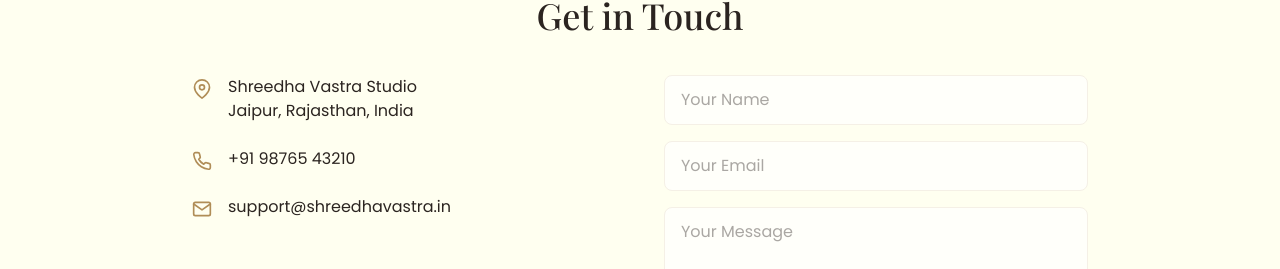
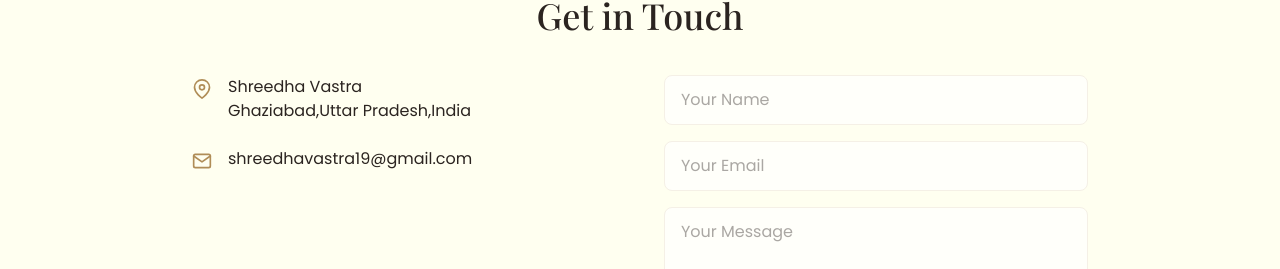
Before and after one commit to shreedhavastra19/shreedha-vastra, a React (Vite) app in the folder frontend/: page /contact in a window 1280 px wide. Shown: the part 176-445 px from the top of the page. Built offline with nearby package versions, Linux system fonts and the light colour scheme; no server answers.

Commit message:
update contact details

```diff
--- a/frontend/src/pages/Contact.jsx
+++ b/frontend/src/pages/Contact.jsx
@@ -25,15 +25,15 @@
         <div className="space-y-6">
           <div className="flex gap-4 items-start">
             <FiMapPin className="text-gold mt-1" size={20} />
-            <p>Shreedha Vastra Studio<br />Jaipur, Rajasthan, India</p>
+            <p>Shreedha Vastra<br />Ghaziabad,Uttar Pradesh,India</p>
           </div>
-          <div className="flex gap-4 items-start">
+          {/* <div className="flex gap-4 items-start">
             <FiPhone className="text-gold mt-1" size={20} />
-            <p>+91 98765 43210</p>
-          </div>
+            <p></p>
+          </div> */}
           <div className="flex gap-4 items-start">
             <FiMail className="text-gold mt-1" size={20} />
-            <p>support@shreedhavastra.in</p>
+            <p>shreedhavastra19@gmail.com</p>
           </div>
         </div>
 
```
